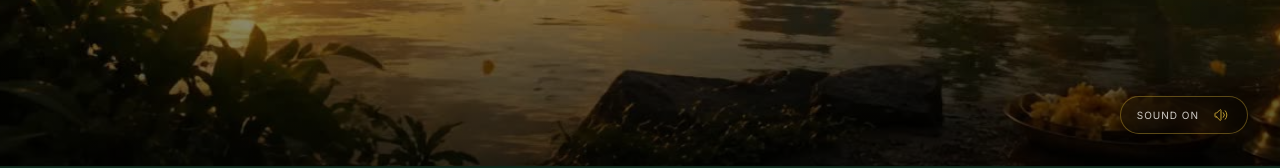
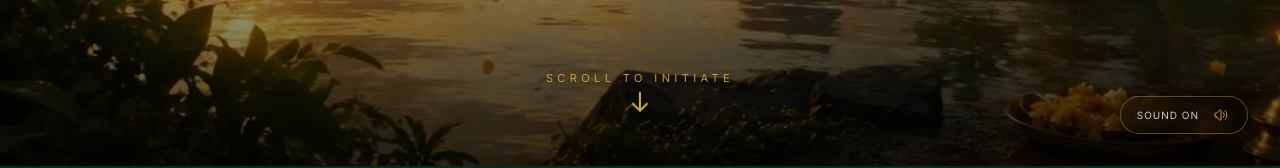
Before and after one commit to minnulekha/mahabali-hunt, a Next.js app: page / in a window 1280 px wide. Shown: the part 634-802 px from the top of the page. Built offline with nearby package versions, Linux system fonts and the light colour scheme.

Commit message:
Added scroll indicator hint

```diff
--- a/src/components/ScrollVideo.tsx
+++ b/src/components/ScrollVideo.tsx
@@ -11,6 +11,9 @@ export default function ScrollVideo() {
 
   const [textOpacity, setTextOpacity] = useState(0);
   const [textTranslateY, setTextTranslateY] = useState(20);
+
+  // NEW: State for the scroll hint opacity
+  const [scrollHintOpacity, setScrollHintOpacity] = useState(1);
 
   // Audio defaults to ON (false means NOT muted)
   const [isMuted, setIsMuted] = useState(false);
@@ -123,6 +126,9 @@ export default function ScrollVideo() {
       const maxScroll = containerRef.current.scrollHeight - window.innerHeight;
       const scrollFraction = Math.max(0, Math.min(1, scrollTop / maxScroll));
 
+      // Fade out the scroll hint as the user starts scrolling (fades out completely by 300px down)
+      setScrollHintOpacity(Math.max(0, 1 - (scrollTop / 300)));
+
       const videoProgress = Math.min(1, scrollFraction / 0.75);
       const frameIndex = Math.min(frameCount - 1, Math.floor(videoProgress * frameCount)) + 1;
       renderFrame(frameIndex);
@@ -181,6 +187,20 @@ export default function ScrollVideo() {
         <canvas ref={canvasRef} className="w-full h-full block" />
 
         <div className="absolute inset-0 bg-gradient-to-b from-black/10 via-transparent to-black/70 pointer-events-none"></div>
+
+        {/* --- NEW: SCROLL INDICATOR HINT --- */}
+        <div
+          className="absolute bottom-12 left-1/2 transform -translate-x-1/2 flex flex-col items-center gap-2 pointer-events-none z-40 transition-opacity duration-300"
+          style={{ opacity: scrollHintOpacity }}
+        >
+          <span className="font-sans text-[9px] md:text-[11px] tracking-[0.4em] uppercase text-[#D4AF37] drop-shadow-md animate-pulse">
+            Scroll to Initiate
+          </span>
+          <svg className="w-5 h-5 md:w-6 md:h-6 text-[#D4AF37] animate-bounce drop-shadow-md" fill="none" viewBox="0 0 24 24" stroke="currentColor">
+            <path strokeLinecap="round" strokeLinejoin="round" strokeWidth={2} d="M19 14l-7 7m0 0l-7-7m7 7V3" />
+          </svg>
+        </div>
+        {/* ---------------------------------- */}
 
         <button
           onClick={toggleSound}
```
